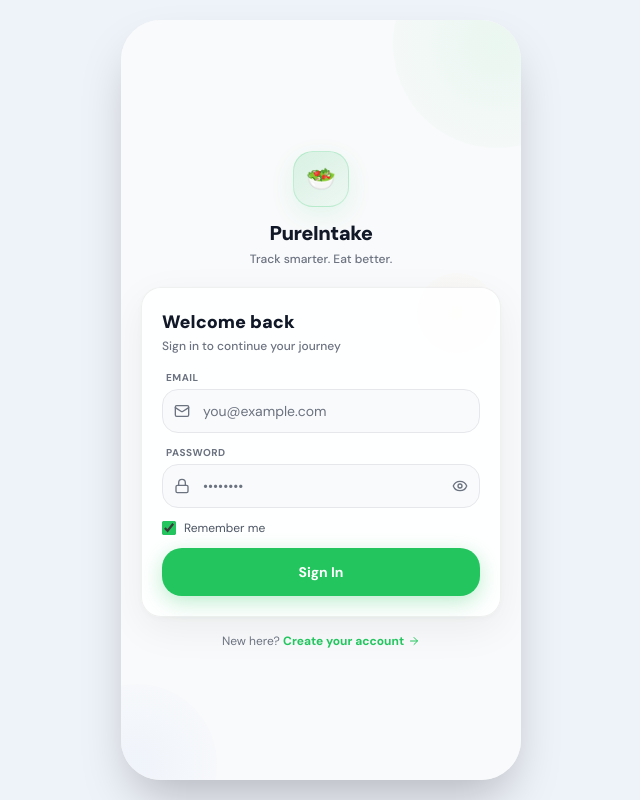
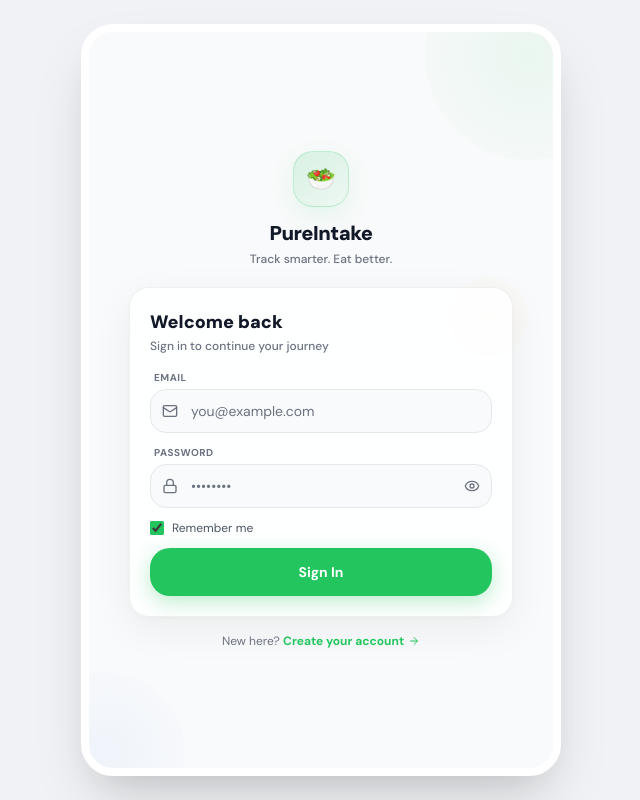
Before and after one commit to Sourav1219/Calorie-Tracker, a React (Vite) app in the folder client/: page /login in a window 1280 px wide. Shown: the whole page, without its empty margins (319-959 px from the left). Built offline with nearby package versions, Linux system fonts and the light colour scheme; no server answers.

Commit message:
fix: resolve timezone bug in calendar and stabilize layout on reload

```diff
--- a/client/src/App.jsx
+++ b/client/src/App.jsx
@@ -20,9 +20,11 @@ function App() {
 
   if (isLoading) {
     return (
-      <div className="flex flex-col items-center justify-center min-h-screen" style={{ background: "var(--bg-page)" }}>
-        <div className="w-10 h-10 border-4 rounded-full animate-spin" style={{ borderColor: "var(--border-default)", borderTopColor: "var(--green-primary)" }} />
-        <p className="mt-3 text-sm font-medium" style={{ color: "var(--text-muted)" }}>Loading...</p>
+      <div className="app-mobile-shell">
+        <div className="flex flex-col items-center justify-center flex-1" style={{ background: "var(--bg-page)" }}>
+          <div className="w-10 h-10 border-4 rounded-full animate-spin" style={{ borderColor: "var(--border-default)", borderTopColor: "var(--green-primary)" }} />
+          <p className="mt-3 text-sm font-medium" style={{ color: "var(--text-muted)" }}>Loading PureIntake...</p>
+        </div>
       </div>
     );
   }
--- a/client/src/index.css
+++ b/client/src/index.css
@@ -199,17 +199,18 @@ input[type="number"] {
     display: flex;
     align-items: center;
     justify-content: center;
-    padding: 20px;
-    background: #eef2f9;
+    padding: 24px;
+    background: #f0f2f5;
   }
 
   .app-mobile-shell {
-    width: 400px;
-    height: 850px;
-    max-height: calc(100vh - 40px);
-    border-radius: 40px;
+    width: 480px; /* Increased from 400px for a more 'normal' web feel */
+    height: 900px;
+    max-height: calc(100vh - 48px);
+    border-radius: 32px;
     overflow: hidden;
-    box-shadow: 0 25px 50px -12px rgba(0, 0, 0, 0.25);
+    box-shadow: 0 30px 60px -12px rgba(0, 0, 0, 0.15), 0 18px 36px -18px rgba(0, 0, 0, 0.1);
+    border: 8px solid #ffffff; /* Modern clean border look */
   }
 }
 
```
